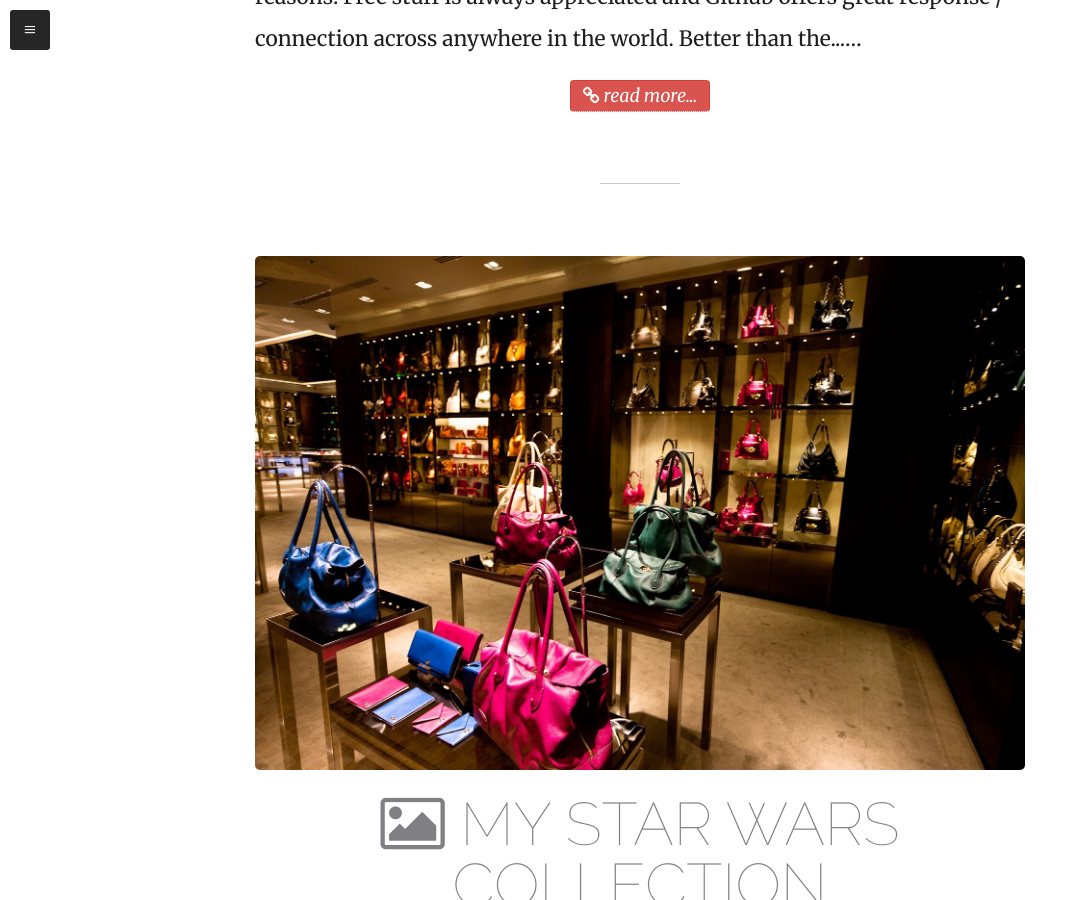
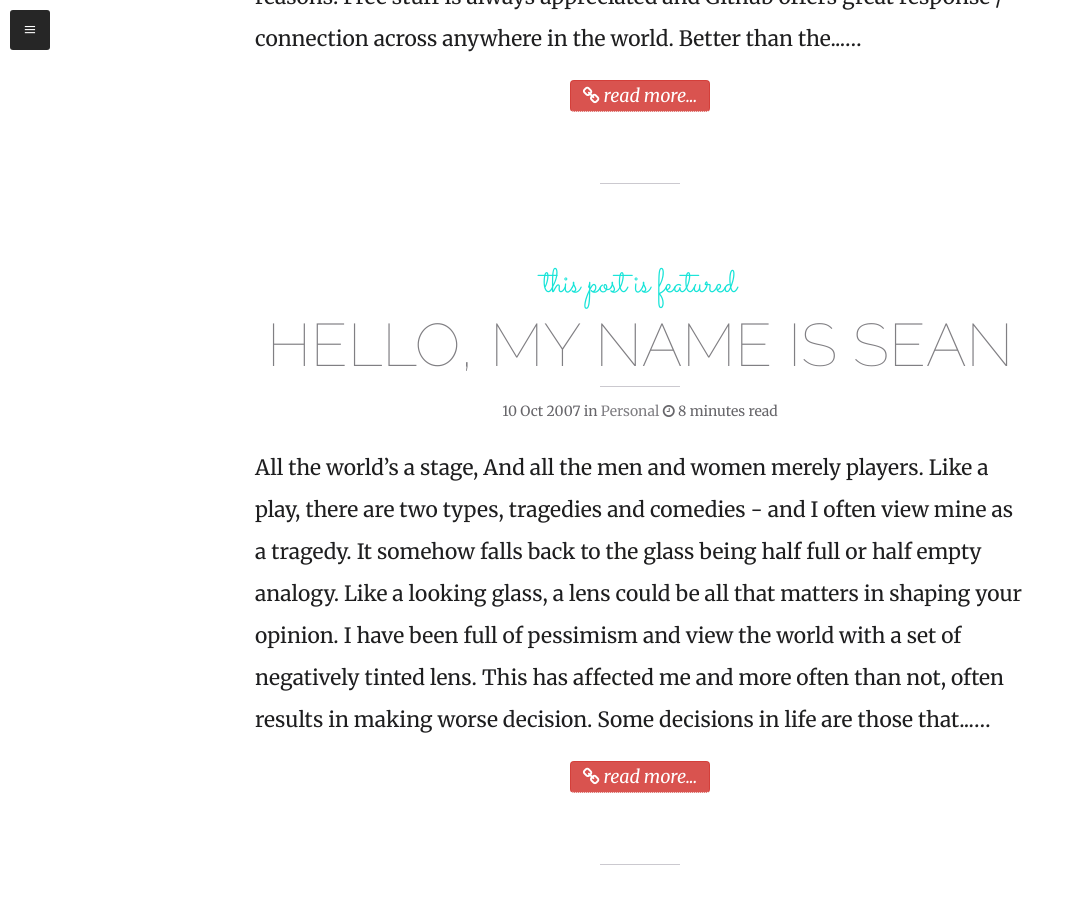
Before and after one commit to seanseah/seanseah.github.io, a Jekyll site: the page built from index.html, in a window 1280 px wide and 900 px high, scrolled down 1078 px. Shown: the whole window, without its empty margins (0-1078 px from the left). Built offline with Jekyll 4.4.1, drawn with Linux system fonts in a browser that asks for light colours; nearby versions of some CDN libraries; the list of posts is cut into pages by our own code.

Commit message:
Update and rename 2007-10-10.md to 2007-10-10-My Musings.md

```diff
--- a/_posts/2007-10-10.md
+++ b/_posts/2007-10-10-My Musings.md
@@ -8,21 +8,18 @@
   - blogging
   - jekyll
 image:
-  feature: "website-speed.jpg"
-  credit: spreadeffect.com
-  creditlink: "http://www.spreadeffect.com/blog/improve-website-speed/"
+  feature: "http://www.wallpaperbod.com/wallpapers/2013/05/Free-Beautiful-Landscape-Desktop-Wallpaper-06-2010-98-1800x2880.jpg"
 comments: false
 mathjax: null
 featured: true
 published: true
 ---
 
-***My musings
+_All the world's a stage, And all the men and women merely players._
 
-All the world's a stage, And all the men and women merely players
-Like a play, there are two types, tragedies and comedies - and I often view mine as a tragedy. It somehow falls back to the glass being half full or half empty analogy. Like a looking glass, a lens could be all that matters in shaping your opinion.
+Like a play, there are two types, tragedies and comedies - and I often view mine as a tragedy. It somehow falls back to the glass being half full or half empty analogy. Like a looking glass, a lens could be all that matters in shaping your opinion. I have been full of **pessimism** and view the world with a set of negatively tinted lens. This has affected me and more often than not, often results in making worse decision.
 
-Some decisions in life are those that we will live to regret. Yet, there is no way for this flow to reverse its direction and we would just have to accept and live with the decisions we made. There isn't really much we can do once we have made the decision. It is often that we tend to reminisce on how things were and what we should have done instead, like History, a lesson that is often criticized for looking at things once past. Admittedly, we could and should learn from past mistakes but there isn't really a need to dwell too much on it, any more would just be wallowing in depression.
+Some decisions in life are those that we will live to regret. Yet, there is no way for this flow to reverse its direction and we would just have to accept and live with the decisions we made. There isn't really much we can do once we have made the decision. It is often that we tend to reminisce on how things were and what we should have done instead, like History, a lesson that is often criticized for looking at things once past. It is not that looking back is bad, ideally, we look back to learn from past mistakes but there isn't really a need to dwell too much on it. Any more would just be wallowing in depression.
 
 Despite the many bumps and the occasional pitfalls that we might encounter, life is still very much beautiful. It is hard to sometimes find value in life and I used to have the belief that living is akin to a suffering, a series of trials and tribulations perhaps. I alluded to life being a tragedy at the onset, yet I do have many beautiful and wonderful things that have happened in my life. It is just unfortunate that I tend to let the small unhappy things cloud over the good things and it has been a struggle for me to look at things positively.
 
```
